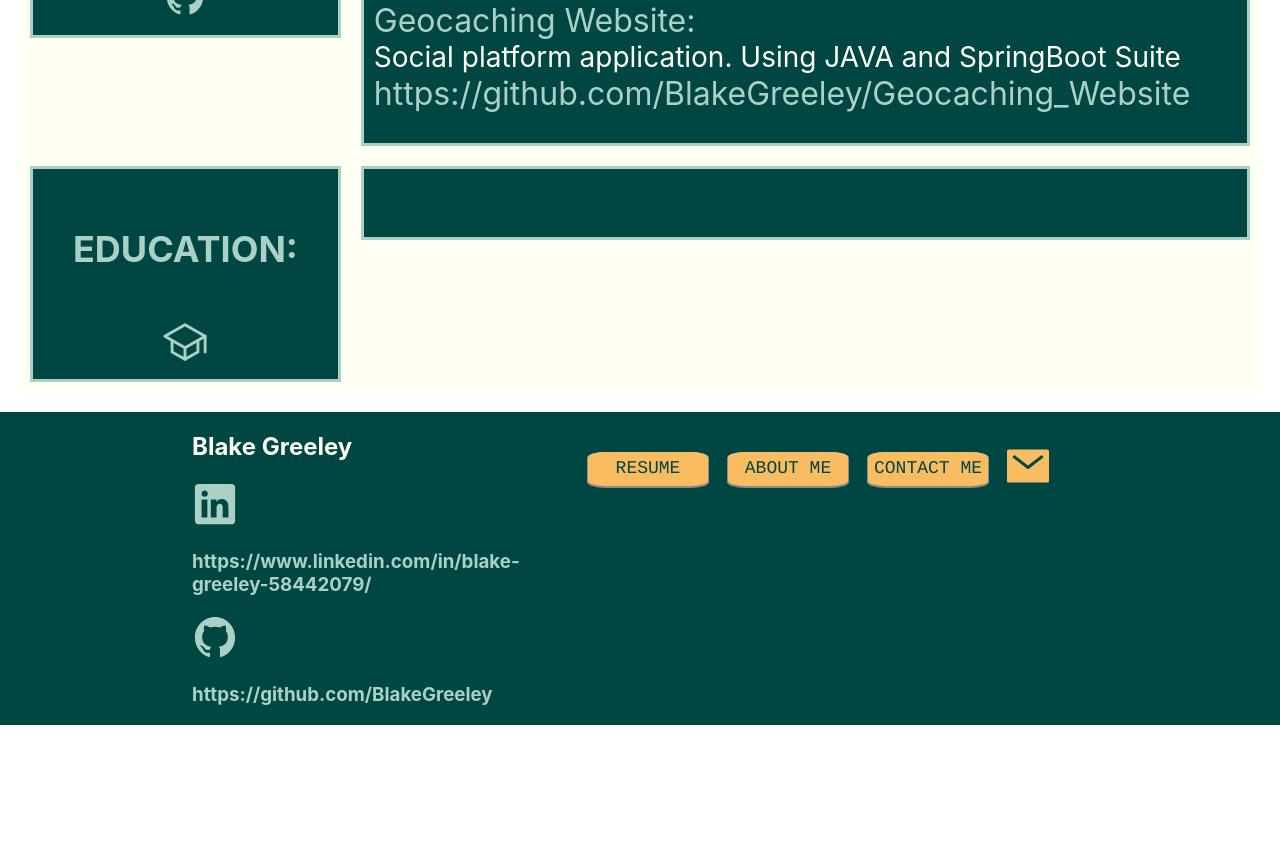
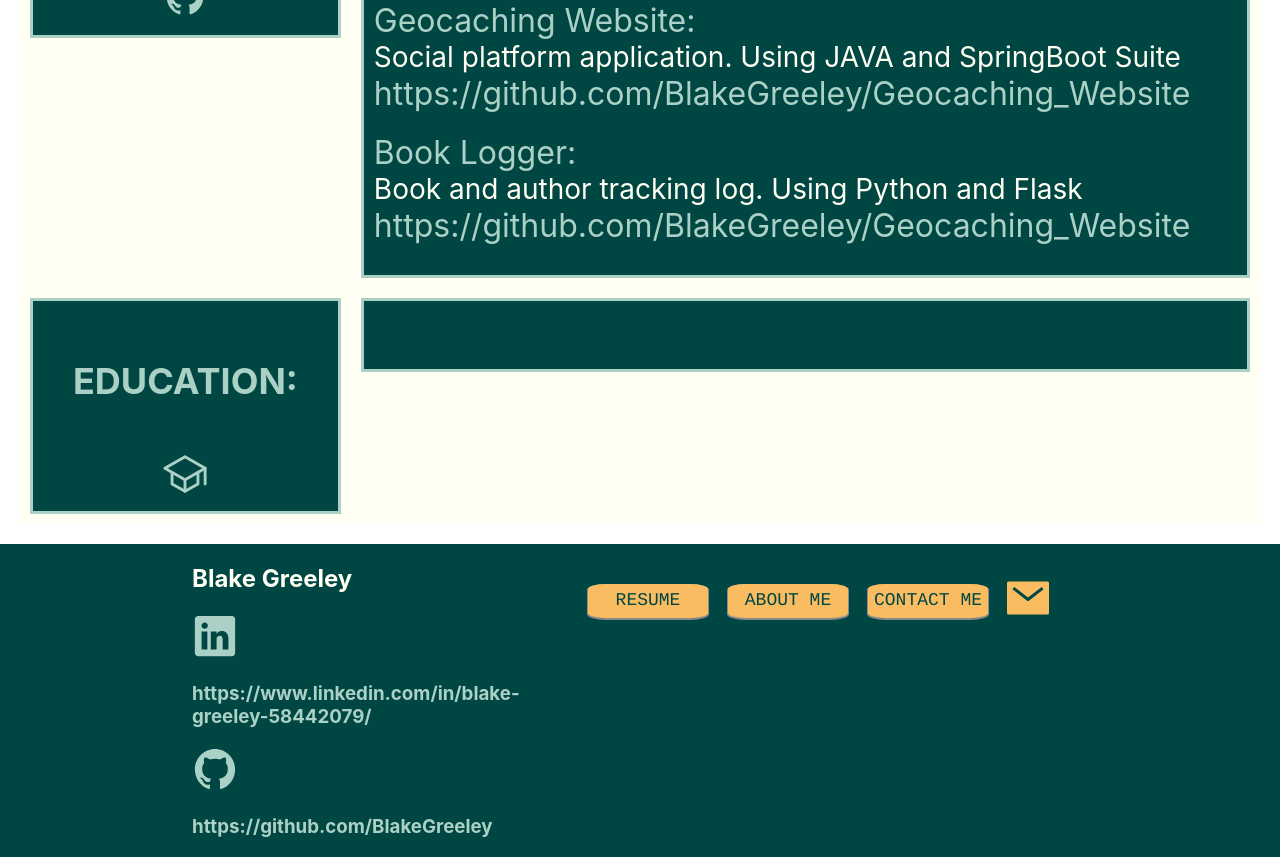
Before and after one commit to BlakeGreeley/MY_PROFILE, a React (Create React App) app in the folder client/: page / in a window 1280 px wide. Shown: the part 1060-1917 px from the top of the page. Before the commit the page ends 1785 px from the top, so only its background shows below. Built offline with nearby package versions, Linux system fonts and the light colour scheme.

Commit message:
updating 11/29/22

```diff
--- a/client/src/components/dashboard.js
+++ b/client/src/components/dashboard.js
@@ -97,7 +97,7 @@ const Dashboard = () => {
                         </svg>
                     </div>
                     <div className="info-description">
-                    <div>
+                        <div>
                             <p3>LOVE IT LINK IT:</p3> <br></br>
                             <p2>Online link advertisement site. Using using MongoDB, Express.js, React.js, Node.js</p2>
                             <br></br>
@@ -107,6 +107,13 @@ const Dashboard = () => {
                         <div>
                             <p3>Geocaching Website: </p3> <br></br>
                             <p2>Social platform application. Using JAVA and SpringBoot Suite</p2>
+                            <br></br>
+                            <p3>https://github.com/BlakeGreeley/Geocaching_Website</p3>
+                        </div><br></br>
+
+                        <div>
+                            <p3>Book Logger: </p3> <br></br>
+                            <p2> Book and author tracking log. Using Python and Flask</p2>
                             <br></br>
                             <p3>https://github.com/BlakeGreeley/Geocaching_Website</p3>
                         </div><br></br>
```
